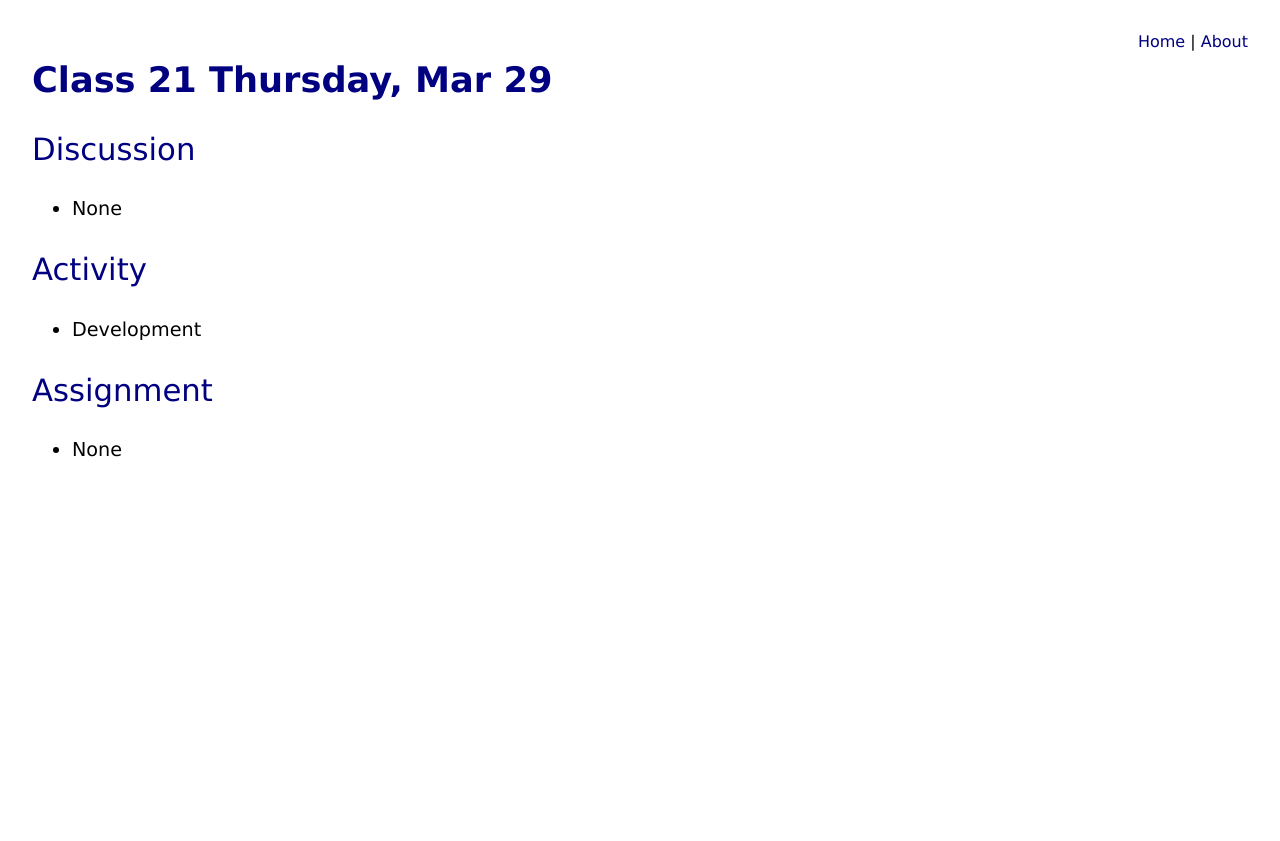
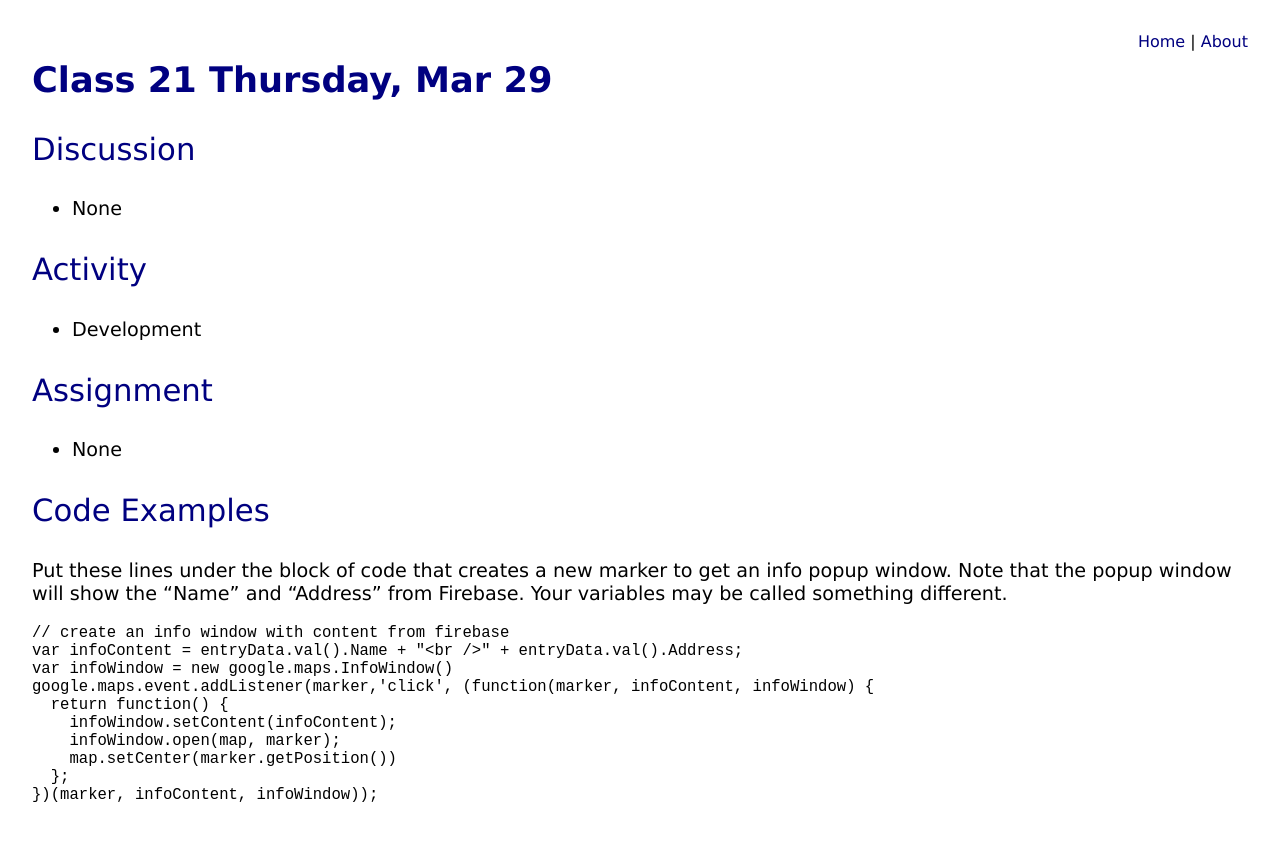
Before and after one commit to UAAppClass/uaappclass.github.io, a Jekyll site: the page built from _posts/2016-1-1-Class-21.md, in a window 1280 px wide. Shown: the top 841 px of the page. Built offline with Jekyll 4.4.1, drawn with Linux system fonts in a browser that asks for light colours.

Commit message:
Adding code example to show multiple info windows

````diff
--- a/_posts/2016-1-1-Class-21.md
+++ b/_posts/2016-1-1-Class-21.md
@@ -14,3 +14,20 @@ title: Class 21 Thursday, Mar 29
 ### Assignment
 
 * None
+
+### Code Examples ###
+
+Put these lines under the block of code that creates a new marker to get an info popup window. Note that the popup window will show the "Name" and "Address" from Firebase. Your variables may be called something different.
+
+```
+// create an info window with content from firebase
+var infoContent = entryData.val().Name + "<br />" + entryData.val().Address;
+var infoWindow = new google.maps.InfoWindow()
+google.maps.event.addListener(marker,'click', (function(marker, infoContent, infoWindow) {
+  return function() {
+    infoWindow.setContent(infoContent);
+    infoWindow.open(map, marker);
+    map.setCenter(marker.getPosition())
+  };
+})(marker, infoContent, infoWindow));
+```
````
